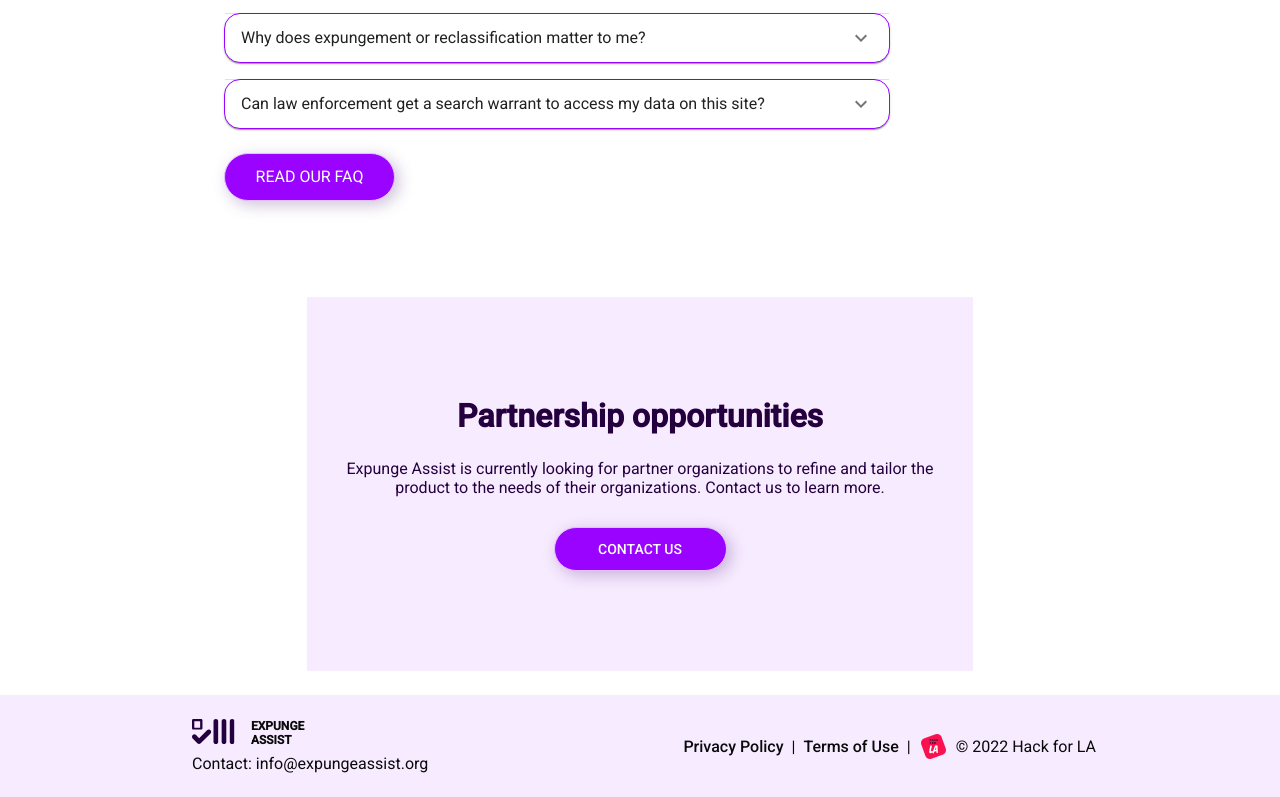
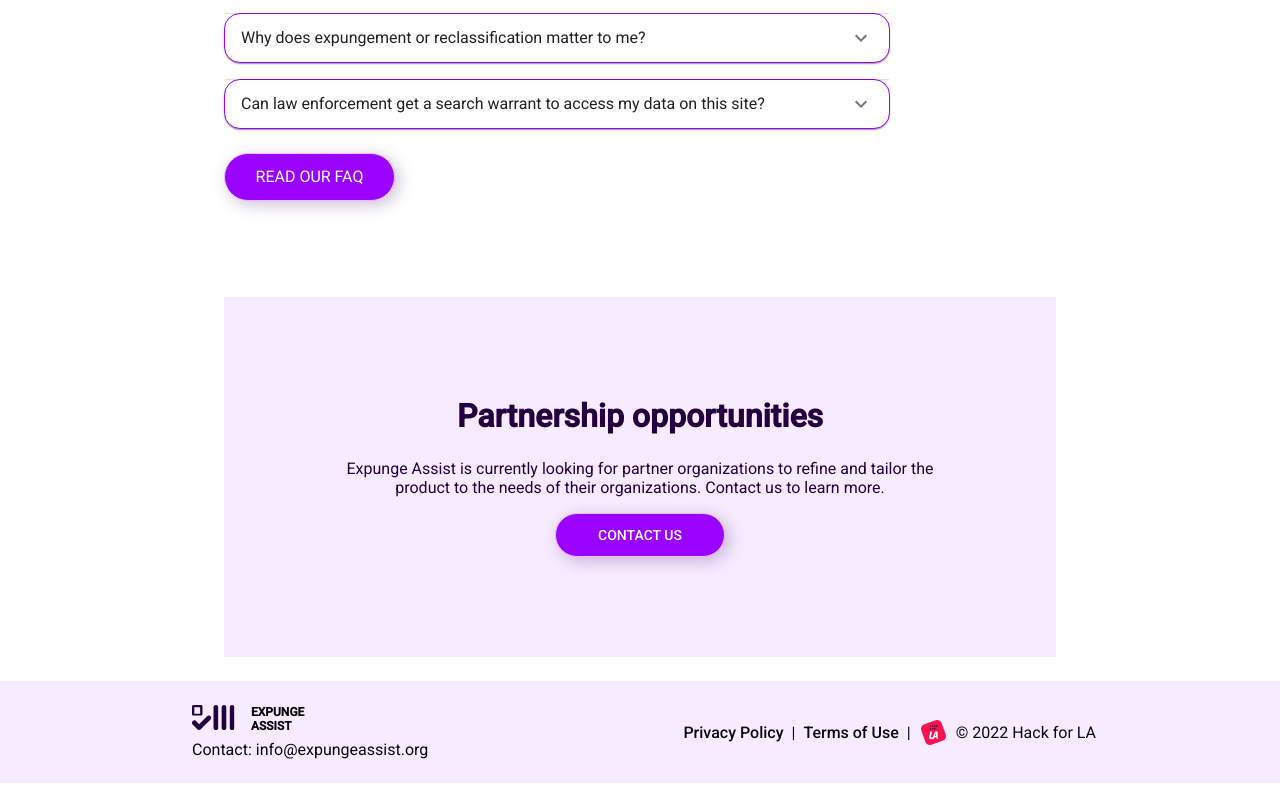
Before and after one commit to hackforla/expunge-assist, a React (Create React App) app in the folder products/statement-generator/: page / in a window 1280 px wide. Shown: the part 3538-4335 px from the top of the page. Built offline with nearby package versions, Linux system fonts and the light colour scheme.

Commit message:
separate out each of the landing page sections

```diff
--- a/products/statement-generator/src/pages/Landing.tsx
+++ b/products/statement-generator/src/pages/Landing.tsx
@@ -15,7 +15,6 @@ import privacyPolicy from 'assets/privacyPolicy.png';
 
 import ButtonComponent, { LinkButtonComponent } from 'components/Button';
 import LandingAccordions from '../components/LandingAccordions';
-
 
 const useStyles = makeStyles(({ globals, palette, breakpoints, spacing }) =>
   createStyles({
@@ -98,6 +97,10 @@ const useStyles = makeStyles(({ globals, palette, breakpoints, spacing }) =>
     section2Wrapper: {
       display: 'flex',
       justifyContent: 'center',
+
+      [breakpoints.down(breakpoints.values.md)]: {
+        flexDirection: 'column',
+      },
     },
     unorderedList: {
       margin: '10px',
@@ -107,16 +110,16 @@ const useStyles = makeStyles(({ globals, palette, breakpoints, spacing }) =>
     },
     opportunity: {
       backgroundColor: `${palette.primary.lighter}`,
-        width: '80%',
-      padding: '100px 0px',
+      width: '100%',
+      padding: '100px 80px',
       display: 'flex',
       flexDirection: 'column',
       justifyContent: 'center',
       textAlign: 'center',
       margin: '0 auto',
       '& button': {
-        margin: '30px auto 0 auto',
-        width: '173px',
+        width: '170px',
+        margin: `${spacing(2)}px auto 0px auto`,
       },
     },
     sectionText: {
@@ -216,19 +219,11 @@ function WaveBackground() {
   );
 }
 
-function LandingPage() {
+function LandingSectionPrimary() {
   const { t } = useTranslation();
   const classes = useStyles();
   const utilityClasses = useUtilityStyles();
-
-  const handleContactUs = () => {
-    window.open('mailto:info@expungeassist.org');
-  };
-
   return (
-    <div>
-      <div className={classes.backgroundBlock}>
-        <div className={`${utilityClasses.widePage} ${classes.wideSection}`}>
     <section className={`${classes.section} ${classes.firstSection}`}>
       <div className={classes.firstSectionContent}>
         <h2>{t('landing_page.sectionTitle1')}</h2>
@@ -256,11 +251,15 @@ function LandingPage() {
         />
       </div>
     </section>
-        </div>
-      </div>
+  );
+}
 
-      <WaveBackground />
+function LandingSection1() {
+  const { t } = useTranslation();
+  const classes = useStyles();
+  // const utilityClasses = useUtilityStyles();
 
+  return (
     <section className={`${classes.section}`} style={{ marginTop: '104px' }}>
       <img src={eaImage} alt="expunge" />
       <div className={classes.sectionText}>
@@ -275,7 +274,15 @@ function LandingPage() {
         />
       </div>
     </section>
+  );
+}
 
+function LandingSection2() {
+  const { t } = useTranslation();
+  const classes = useStyles();
+  // const utilityClasses = useUtilityStyles();
+
+  return (
     <section className={`${classes.section}`}>
       <div className={classes.sectionText}>
         <h2 style={{ textAlign: 'center', marginBottom: '56px' }}>
@@ -295,7 +302,15 @@ function LandingPage() {
         </div>
       </div>
     </section>
+  );
+}
 
+function LandingSection3() {
+  const { t } = useTranslation();
+  const classes = useStyles();
+  // const utilityClasses = useUtilityStyles();
+
+  return (
     <section className={`${classes.section}`}>
       <div className={classes.sectionText}>
         <h2>{t('landing_page.sectionTitle4')}</h2>
@@ -303,7 +318,15 @@ function LandingPage() {
       </div>
       <img src={howItWorks} alt="how it works" />
     </section>
+  );
+}
 
+function LandingSection4() {
+  const { t } = useTranslation();
+  const classes = useStyles();
+  // const utilityClasses = useUtilityStyles();
+
+  return (
     <section className={`${classes.section}`}>
       <div className={classes.sectionCenter}>
         <h2>{t('landing_page.sectionTitle5')}</h2>
@@ -316,7 +339,13 @@ function LandingPage() {
         <p>{t('landing_page.sectionParagraph5b')}</p>
       </div>
     </section>
+  );
+}
 
+function LandingSection5() {
+  const { t } = useTranslation();
+  const classes = useStyles();
+  return (
     <section className={`${classes.section}`}>
       <div className={classes.sectionText}>
         <div className={classes.sectionLeft}>
@@ -331,7 +360,13 @@ function LandingPage() {
       </div>
       <img src={privacyPolicy} alt="privacy policy" />
     </section>
+  );
+}
 
+function LandingSection6() {
+  const { t } = useTranslation();
+  const classes = useStyles();
+  return (
     <section className={`${classes.section}`}>
       <div className={classes.sectionText}>
         <h2>{t('landing_page.sectionTitle7')}</h2>
@@ -343,11 +378,19 @@ function LandingPage() {
         />
       </div>
     </section>
+  );
+}
 
-      <section
-        className={`${classes.section}`}
-        style={{ marginBottom: '24px' }}
-      >
+function LandingSection7() {
+  const { t } = useTranslation();
+  const classes = useStyles();
+
+  const handleContactUs = () => {
+    window.open('mailto:info@expungeassist.org');
+  };
+
+  return (
+    <section className={`${classes.section}`} style={{ marginBottom: '24px' }}>
       <div className={classes.opportunity}>
         <h2>{t('landing_page.sectionTitle8')}</h2>
         <p>{t('landing_page.sectionParagraph8')}</p>
@@ -357,6 +400,31 @@ function LandingPage() {
         />
       </div>
     </section>
+  );
+}
+
+function LandingPage() {
+  // const { t } = useTranslation();
+  const classes = useStyles();
+  const utilityClasses = useUtilityStyles();
+
+  return (
+    <div>
+      <div className={classes.backgroundBlock}>
+        <div className={`${utilityClasses.widePage} ${classes.wideSection}`}>
+          <LandingSectionPrimary />
+        </div>
+      </div>
+
+      <WaveBackground />
+
+      <LandingSection1 />
+      <LandingSection2 />
+      <LandingSection3 />
+      <LandingSection4 />
+      <LandingSection5 />
+      <LandingSection6 />
+      <LandingSection7 />
     </div>
   );
 }
```
Also changed, not shown: products/statement-generator/src/components/LandingAccordions.tsx (line endings or trailing spaces). Lines whose indentation alone changed are shown as unchanged.
